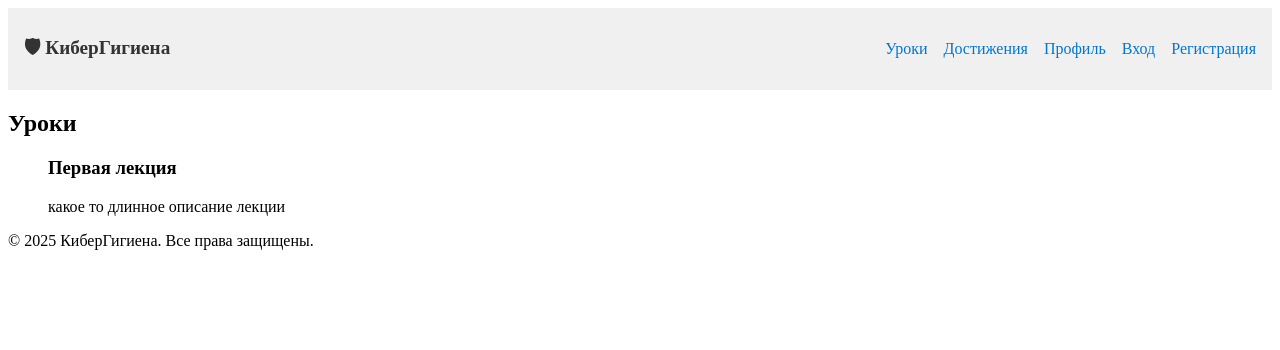
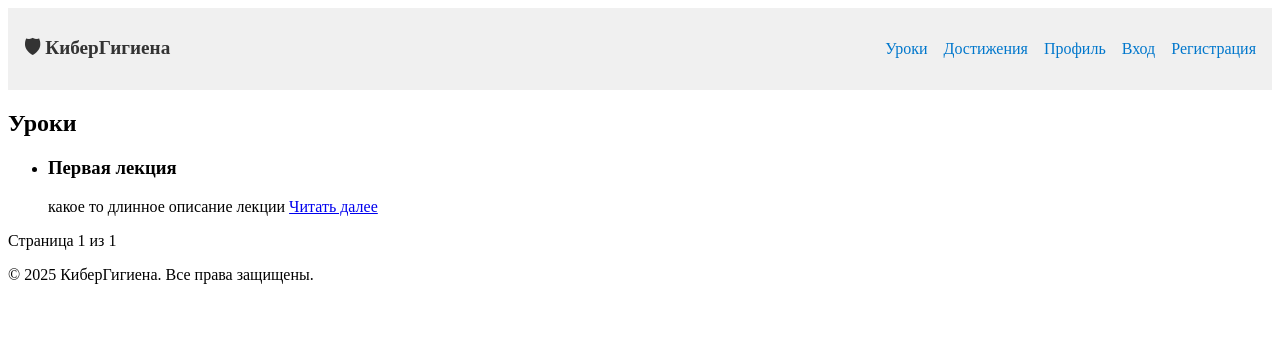
Before and after one commit to Thinker90/kyberprotect, a Django app: page /lessons/ in a window 1280 px wide. Shown: the top 350 px of the page. Run offline with Django 4.2, Linux system fonts and the light colour scheme; data comes from the database, SQL or seed files in the repository; both versions use the stored data as it was after the commit.

Commit message:
refactor lessions

```diff
--- a/kyberprotect/kyberapp/templates/kyberapp/lessons.html
+++ b/kyberprotect/kyberapp/templates/kyberapp/lessons.html
@@ -6,23 +6,31 @@
 <h2>Уроки</h2>
 <ul>
     {% for lesson in page_obj %}
-    <h3>{{ lesson.title }}</h3>
-    <p>{{ lesson.description|slice:":120" }}{% if lesson.description|length > 120 %}...{% endif %}</p>
+        <li>
+            <h3>{{ lesson.title }}</h3>
+            <p>
+                {{ lesson.description|slice:":120" }}{% if lesson.description|length > 120 %}...{% endif %}
+                <a href="{% url 'lesson_detail' lesson.id %}">Читать далее</a>
+            </p>
+        </li>
+    {% empty %}
+        <li>Пока уроков нет</li>
     {% endfor %}
+</ul>
 
-    <div class="pagination">
+<div class="pagination">
     <span class="step-links">
         {% if page_obj.has_previous %}
             <a href="?page=1">&laquo; Первая</a>
             <a href="?page={{ page_obj.previous_page_number }}">Предыдущая</a>
         {% endif %}
 
+        <span>Страница {{ page_obj.number }} из {{ page_obj.paginator.num_pages }}</span>
+
         {% if page_obj.has_next %}
             <a href="?page={{ page_obj.next_page_number }}">Следующая</a>
             <a href="?page={{ page_obj.paginator.num_pages }}">Последняя &raquo;</a>
         {% endif %}
     </span>
-    </div>
-
-</ul>
+</div>
 {% endblock %}
```
Also changed, not shown: kyberprotect/db.sqlite3.
